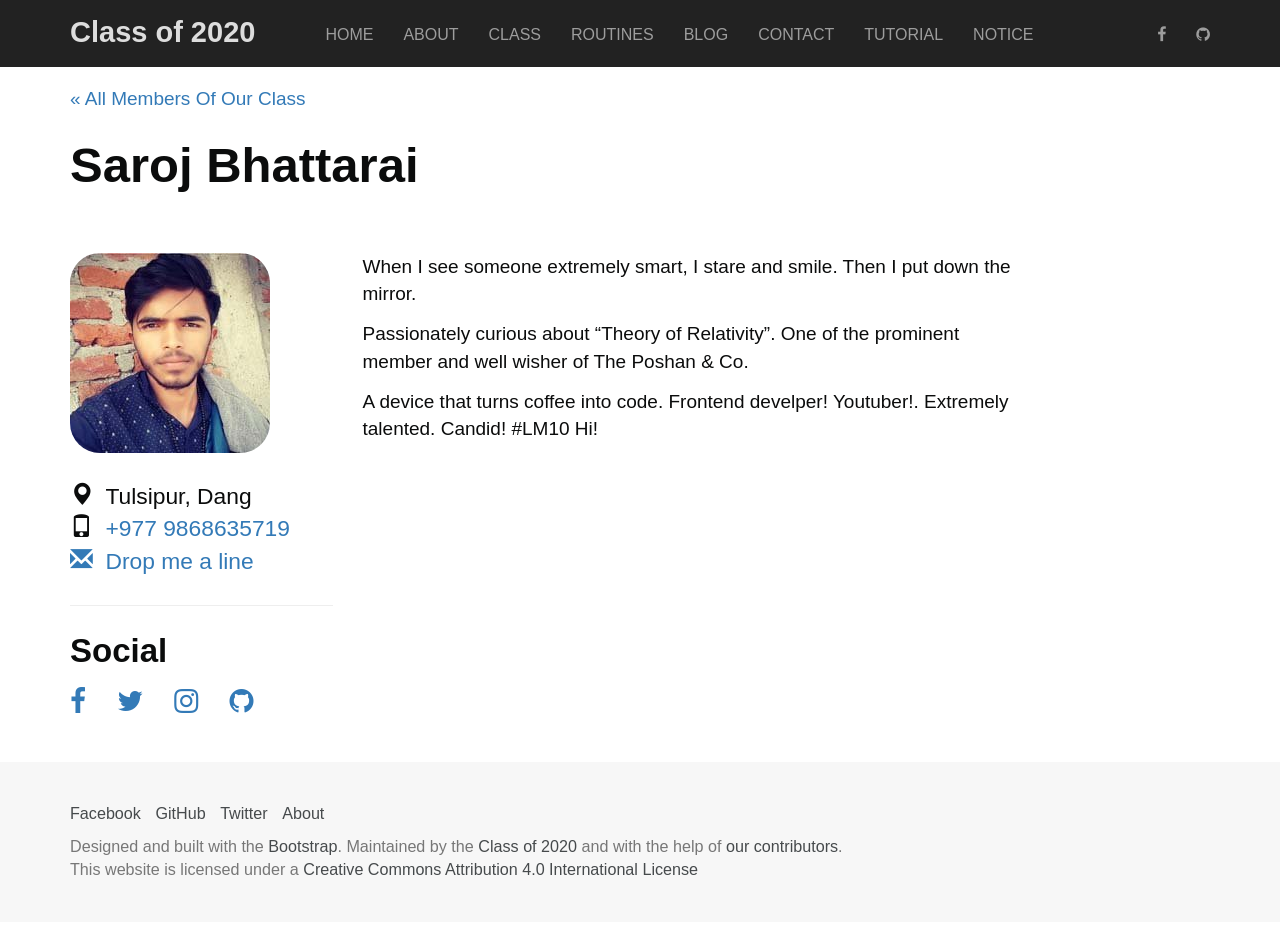
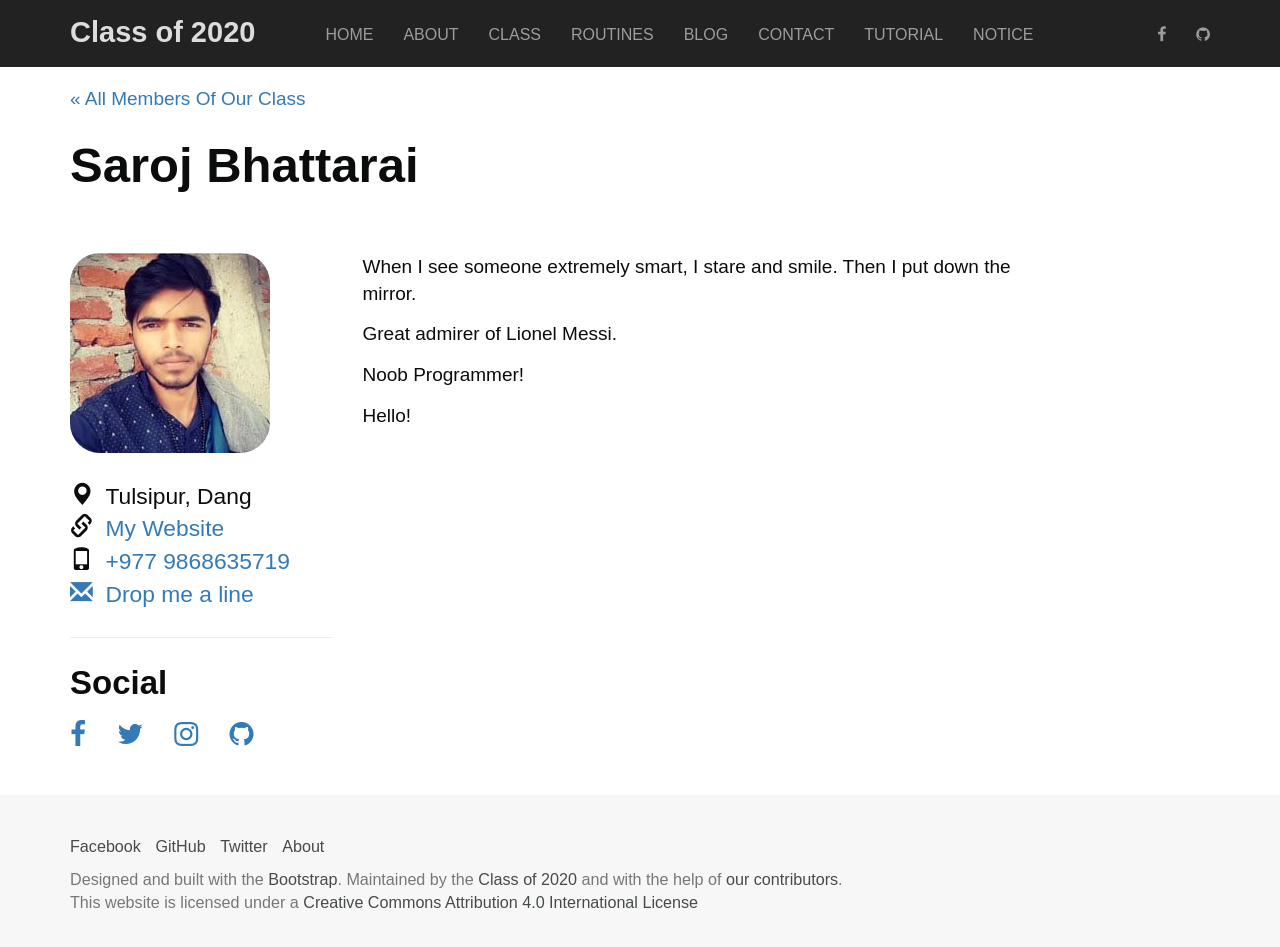
Before and after one commit to Classof2020/classof2020.github.io, a Jekyll site: the page built from _class/saroj_bhattarai.md, in a window 1280 px wide and 954 px high. Shown: the top 947 px of the window. Built offline with Jekyll 4.4.1, drawn with Linux system fonts in a browser that asks for light colours; nearby versions of some CDN libraries; some web fonts are replaced.

Commit message:
Change made to my bio

```diff
--- a/_class/saroj_bhattarai.md
+++ b/_class/saroj_bhattarai.md
@@ -3,13 +3,13 @@ firstname: Saroj
 lastname: Bhattarai
 photo: saroj_bhattarai.jpg
 place: Tulsipur, Dang
-email: sarojbhattarai800@gmail.com
+email: hello@sarojb.com.np
 phonenumber: 9868635719
-website:
+website: https://sarojb.com.np
 facebook: https://facebook.com/sar.bht
 twitter: https://twitter.com/sarojofficial
 linkedin:
-instagram: https://instagram.com/sarojbhattarai800
+instagram: https://instagram.com/iamsarojbhattarai
 github: https://github.com/sarojbhattarai
 memberid:
 layout: profile
@@ -17,6 +17,9 @@ layout: profile
 
 When I see someone extremely smart, I stare and smile. Then I put down the mirror.
 
-Passionately curious about "Theory of Relativity". One of the prominent member and well wisher of The Poshan & Co.
+Great admirer of Lionel Messi.
 
-A device that turns coffee into code. Frontend develper! Youtuber!. Extremely talented. Candid! #LM10 Hi!
+Noob Programmer!
+
+
+Hello!
```
